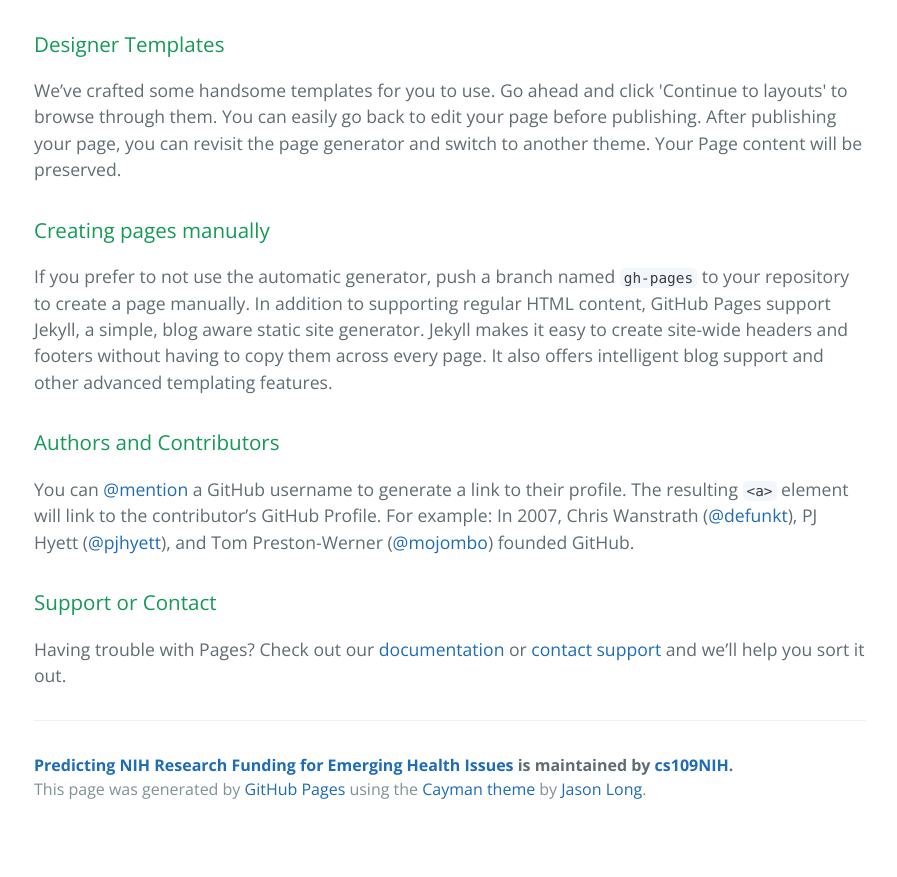
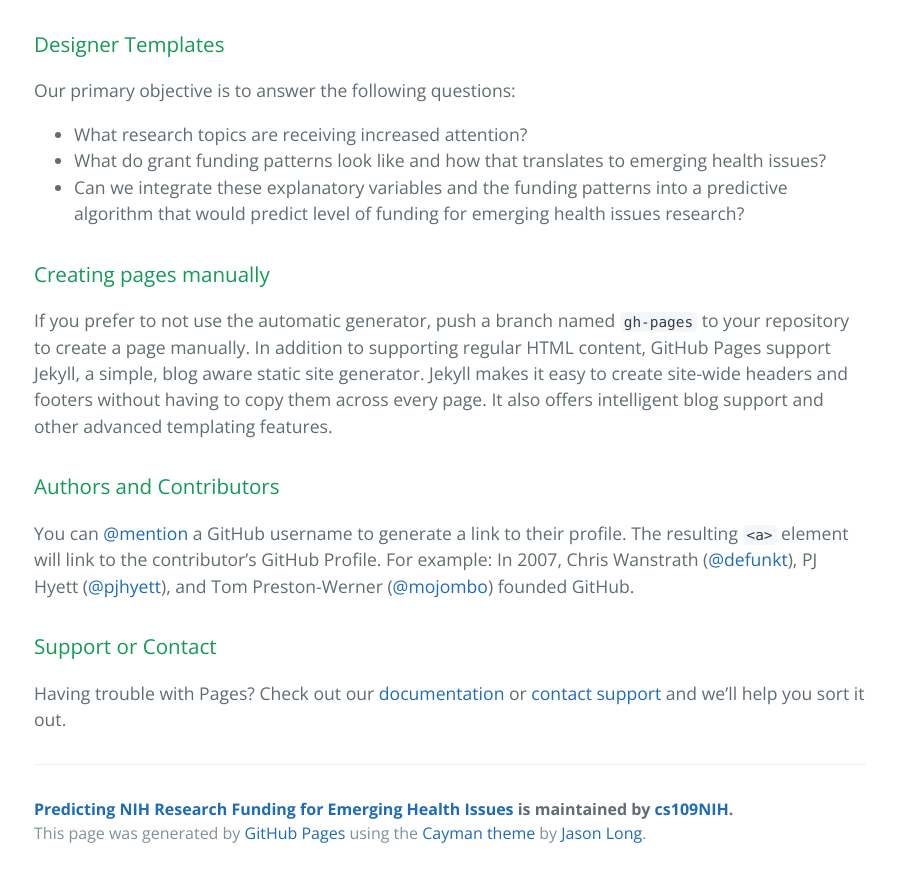
Before and after one commit to cs109NIH/eHealth, a plain HTML site: page index.html in a window 1280 px wide. Shown: the part 964-1841 px from the top of the page, without its empty margins (190-1087 px from the left). Before the commit the page ends 1797 px from the top, so only its background shows below. Drawn offline with nearby package versions, Linux system fonts and the light colour scheme.

Commit message:
Create gh-pages branch via GitHub

```diff
--- a/index.html
+++ b/index.html
@@ -32,7 +32,13 @@
 <h3>
 <a id="designer-templates" class="anchor" href="#designer-templates" aria-hidden="true"><span class="octicon octicon-link"></span></a>Designer Templates</h3>
 
-<p>We’ve crafted some handsome templates for you to use. Go ahead and click 'Continue to layouts' to browse through them. You can easily go back to edit your page before publishing. After publishing your page, you can revisit the page generator and switch to another theme. Your Page content will be preserved.</p>
+<p>Our primary objective is to answer the following questions:</p>
+
+<ul>
+<li>  What research topics are receiving increased attention? </li>
+<li>  What do grant funding patterns look like and how that translates to emerging health issues?</li>
+<li>  Can we integrate these explanatory variables and the funding patterns into a predictive algorithm that would predict level of funding for emerging health issues research?</li>
+</ul>
 
 <h3>
 <a id="creating-pages-manually" class="anchor" href="#creating-pages-manually" aria-hidden="true"><span class="octicon octicon-link"></span></a>Creating pages manually</h3>
```
Also changed, not shown: params.json (+1 -1 lines).
